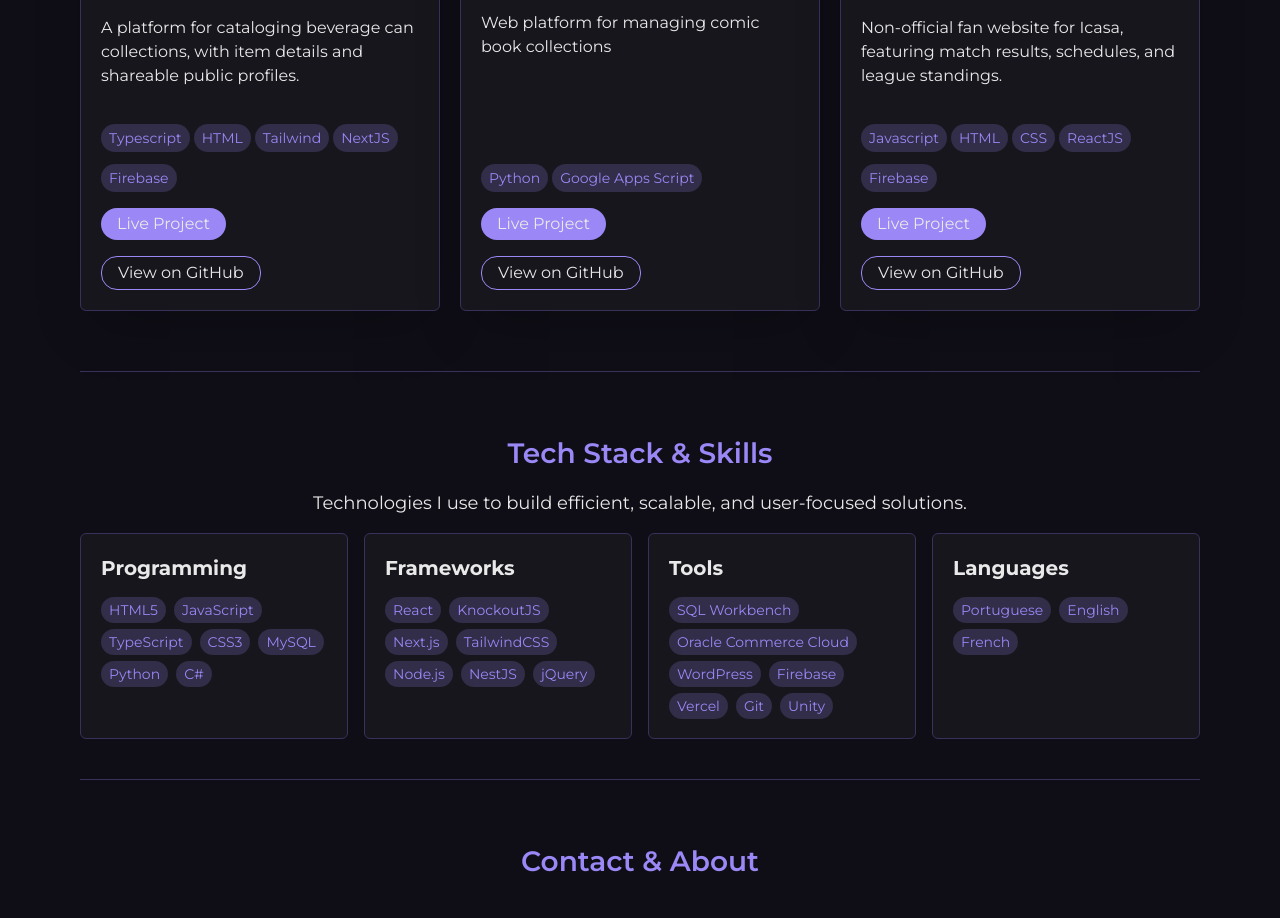
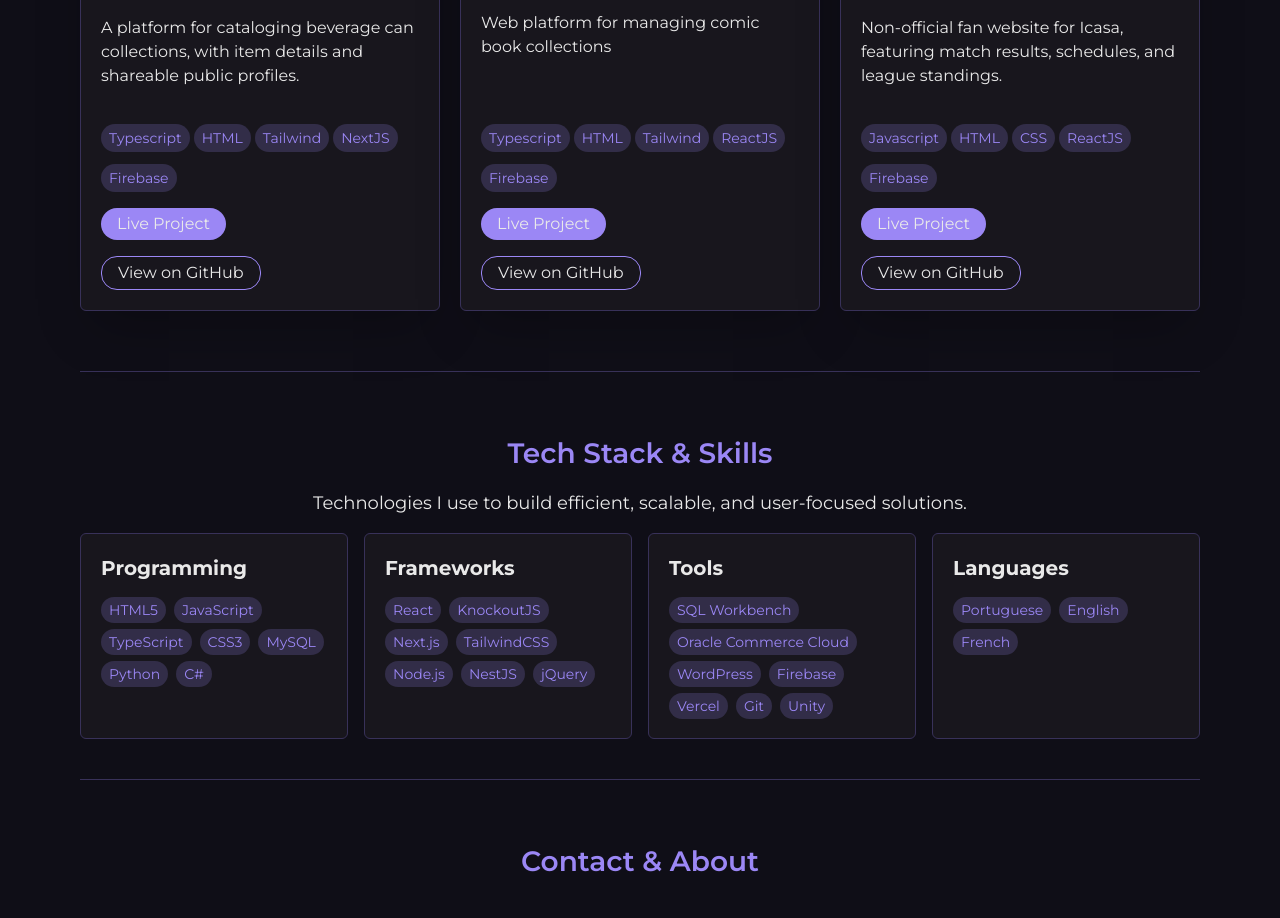
Before and after one commit to CMatchelo/CMarceloLL, a React (Vite) app: page / in a window 1280 px wide. Shown: the part 2800-3718 px from the top of the page. Built offline with nearby package versions, Linux system fonts and the light colour scheme.

Commit message:
Fix: Favicon and project details

```diff
--- a/index.html
+++ b/index.html
@@ -2,7 +2,7 @@
 <html lang="en">
   <head>
     <meta charset="UTF-8" />
-    <link rel="icon" type="image/svg+xml" href="/vite.svg" />
+    <link rel="icon" type="image/svg+xml" href="/heroIcon.png" />
     <meta name="viewport" content="width=device-width, initial-scale=1.0" />
     <title>Cicero Leite - DEV Front End</title>
   </head>
--- a/src/Components/PersonalProjects.tsx
+++ b/src/Components/PersonalProjects.tsx
@@ -36,7 +36,7 @@ export const PersonalProjects = () => {
           link="https://minhas-tex.web.app/auth"
           github="https://github.com/CMatchelo/minhas-tex"
           description="Web platform for managing comic book collections"
-          stacks={["Python", "Google Apps Script"]}
+          stacks={["Typescript", "HTML", "Tailwind", "ReactJS", "Firebase"]}
           imgs={["./minhasHq.png"]}
         />
         <ProjectBoxSm
```
Also changed, not shown: public/heroIcon.png (added).
